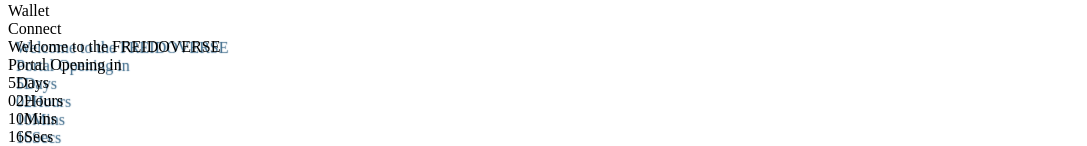
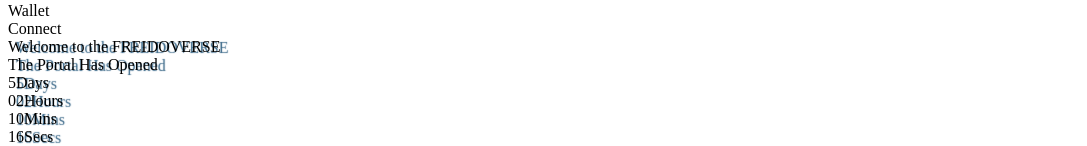
Before and after one commit to FantomFreidos/fantomfreidos, a Next.js app: page / in a window 1280 px wide. Shown: the part 186-332 px from the top of the page, without its empty margins (0-1087 px from the left). Built offline with nearby package versions, Linux system fonts and the light colour scheme; a web font is replaced by a local one.

Commit message:
Fix portal message

```diff
--- a/components/pages/home/Hero.tsx
+++ b/components/pages/home/Hero.tsx
@@ -9,7 +9,7 @@ function Hero() {
       </div>
       <div className="flex flex-col items-center bg-gray-800/40 lg:px-8 rounded-xl border border-white/20">
         <span className="text-xl text-shadow lg:text-2xl text-center text-fg font-whacky  my-8">
-          Portal Opening in
+          The Portal Has Opened
         </span>
         <CountdownTimer />
       </div>
```
